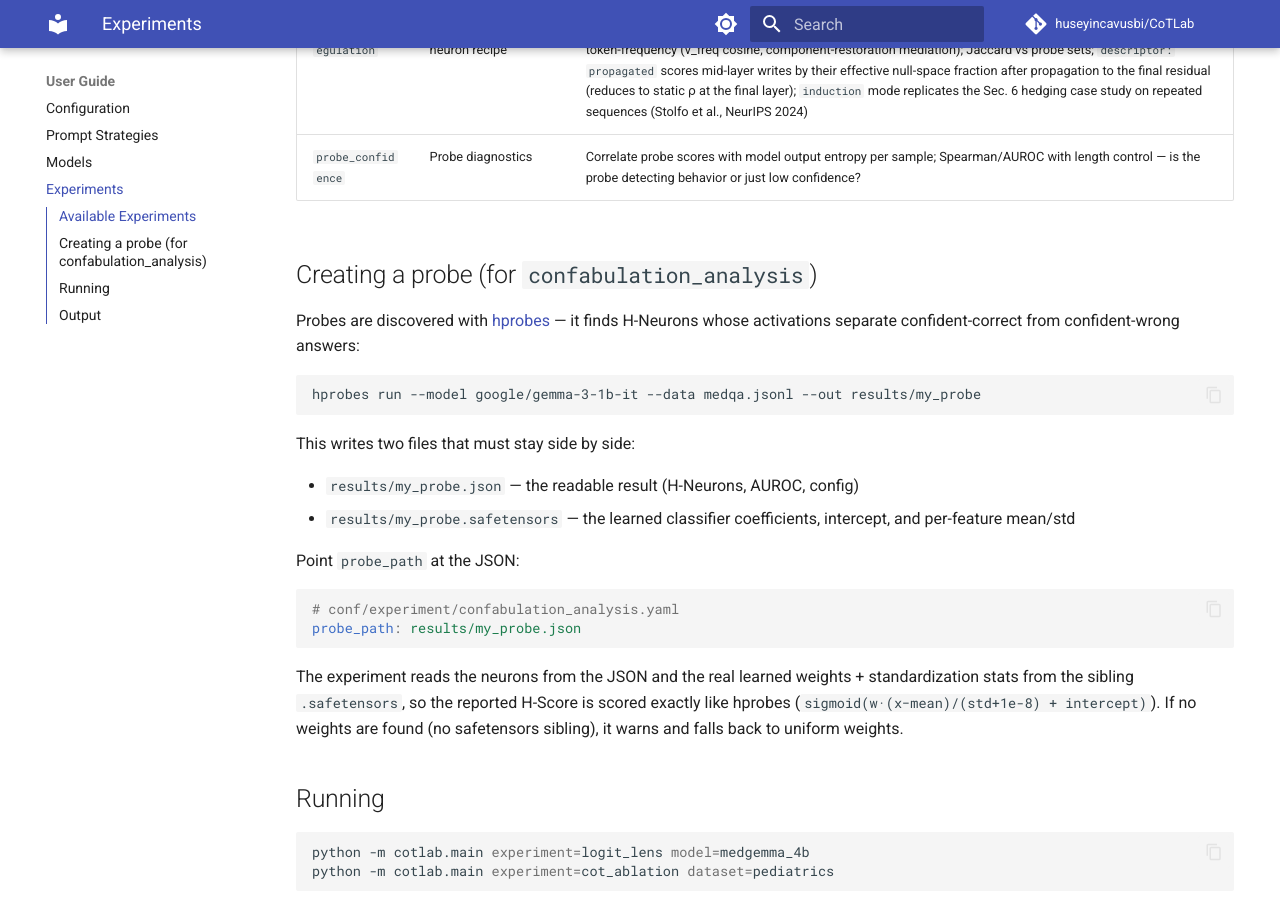
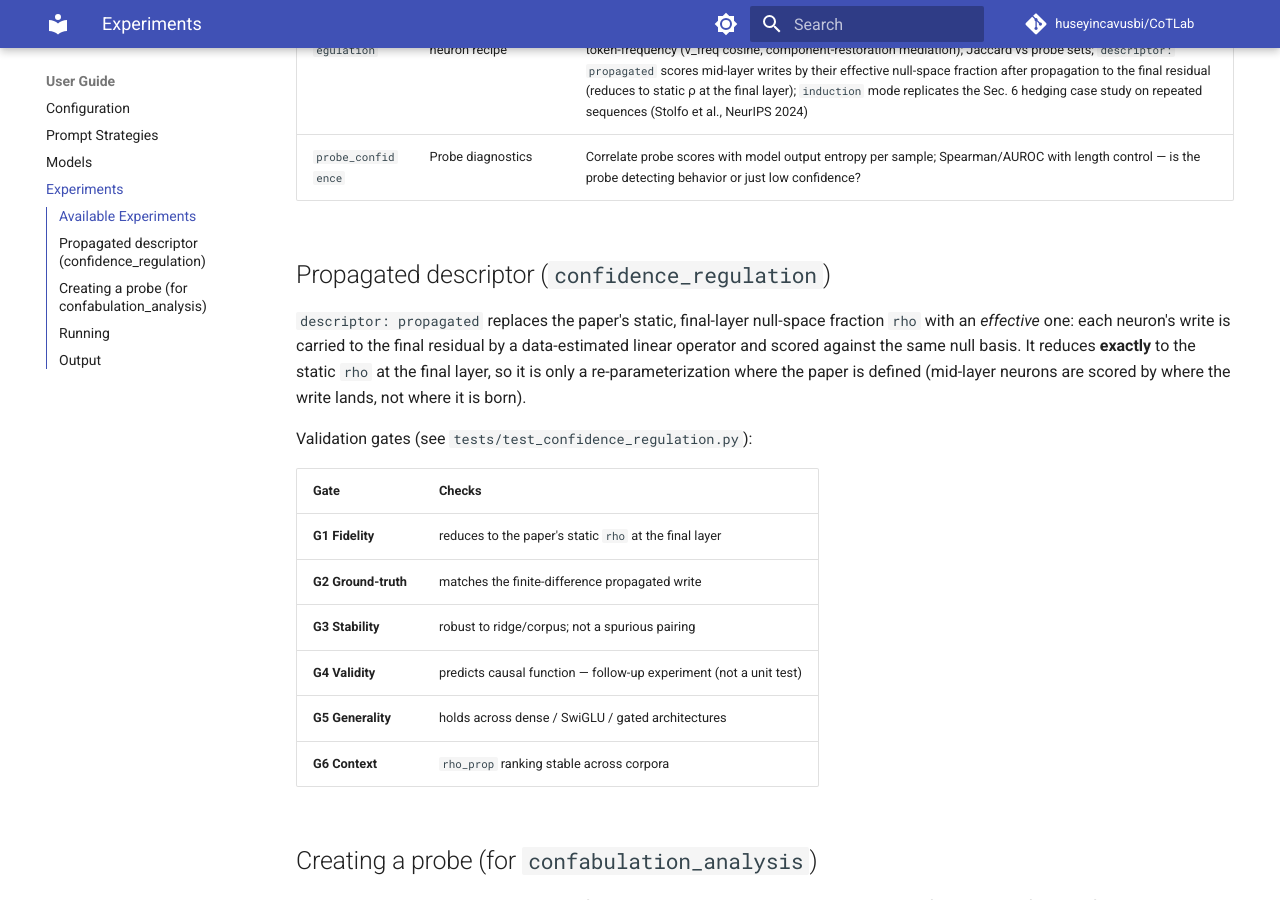
Before and after one commit to huseyincavusbi/CoTLab, an MkDocs documentation site: the page built from docs/guide/experiments.md, in a window 1280 px wide and 900 px high, scrolled down 1113 px. Built offline with MkDocs 1.6.1 and Material for MkDocs 9.7.7, drawn with Linux system fonts in a browser that asks for light colours; comment, search, counter and statistics services are not loaded.

Commit message:
docs: document propagated descriptor validation gates

```diff
--- a/docs/guide/experiments.md
+++ b/docs/guide/experiments.md
@@ -19,6 +19,26 @@
 | `entropy_neuron_overlap` | Weight analysis | Norm-based overlap between high-norm neurons and H-Neurons |
 | `confidence_regulation` | Entropy/frequency-neuron recipe | Two neuron families in one experiment: entropy (norm/LogitVar/null-space ρ, frozen-scale mediation) and token-frequency (v_freq cosine, component-restoration mediation); Jaccard vs probe sets; `descriptor: propagated` scores mid-layer writes by their effective null-space fraction after propagation to the final residual (reduces to static ρ at the final layer); `induction` mode replicates the Sec. 6 hedging case study on repeated sequences (Stolfo et al., NeurIPS 2024) |
 | `probe_confidence` | Probe diagnostics | Correlate probe scores with model output entropy per sample; Spearman/AUROC with length control — is the probe detecting behavior or just low confidence? |
+
+## Propagated descriptor (`confidence_regulation`)
+
+`descriptor: propagated` replaces the paper's static, final-layer null-space
+fraction `rho` with an *effective* one: each neuron's write is carried to the
+final residual by a data-estimated linear operator and scored against the same
+null basis. It reduces **exactly** to the static `rho` at the final layer, so it
+is only a re-parameterization where the paper is defined (mid-layer neurons are
+scored by where the write lands, not where it is born).
+
+Validation gates (see `tests/test_confidence_regulation.py`):
+
+| Gate | Checks |
+|------|--------|
+| **G1 Fidelity** | reduces to the paper's static `rho` at the final layer |
+| **G2 Ground-truth** | matches the finite-difference propagated write |
+| **G3 Stability** | robust to ridge/corpus; not a spurious pairing |
+| **G4 Validity** | predicts causal function — follow-up experiment (not a unit test) |
+| **G5 Generality** | holds across dense / SwiGLU / gated architectures |
+| **G6 Context** | `rho_prop` ranking stable across corpora |
 
 ## Creating a probe (for `confabulation_analysis`)
 
```
